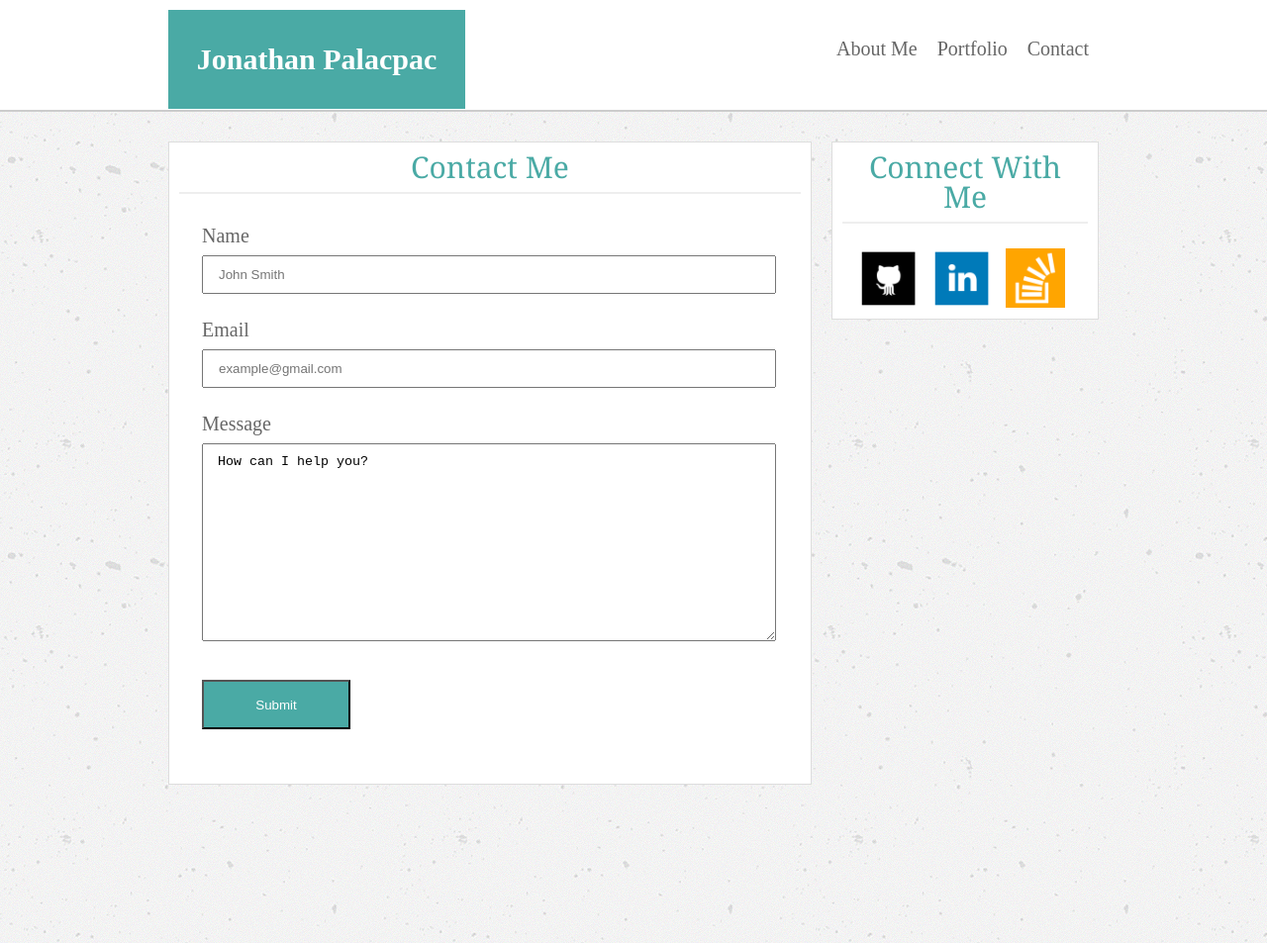
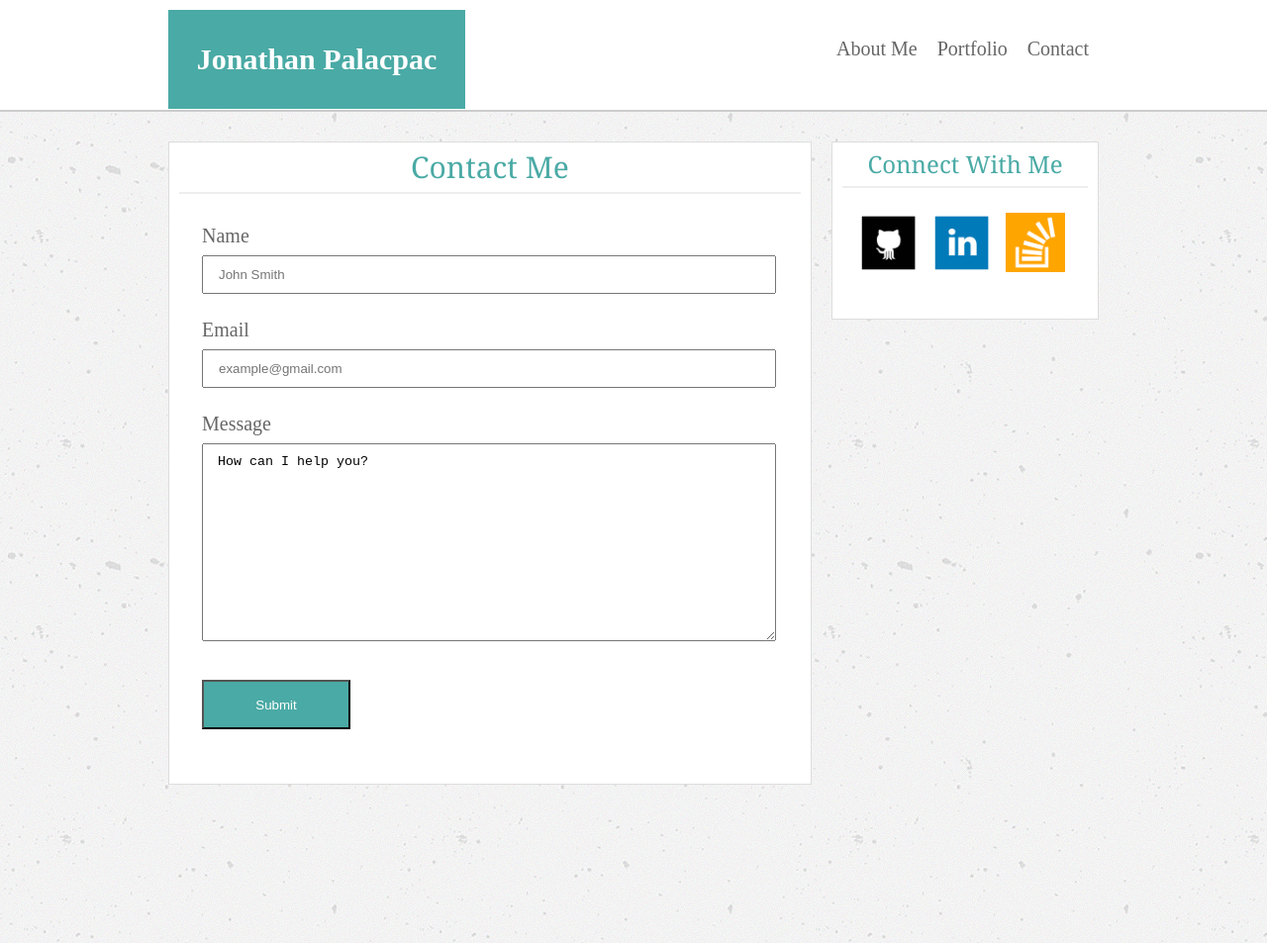
Before and after one commit to jpalacpac/Basic-Portfolio, a plain HTML site: page contact.html in a window 1280 px wide. Shown: the top 953 px of the page at 99% size. Drawn offline with Linux system fonts and the light colour scheme.

Commit message:
more fixes

```diff
--- a/contact.html
+++ b/contact.html
@@ -48,7 +48,7 @@
 		</div>
 
 			<aside>
-				<h2>Connect With Me</h2>
+				<h2 id="smh2">Connect With Me</h2>
 				<div>
 				<img class="logopic" src="assets/Images/github.png">
 				<img class="logopic" src="assets/Images/linked.png">
```
Also changed, not shown: index.html (+1 -1 lines).
